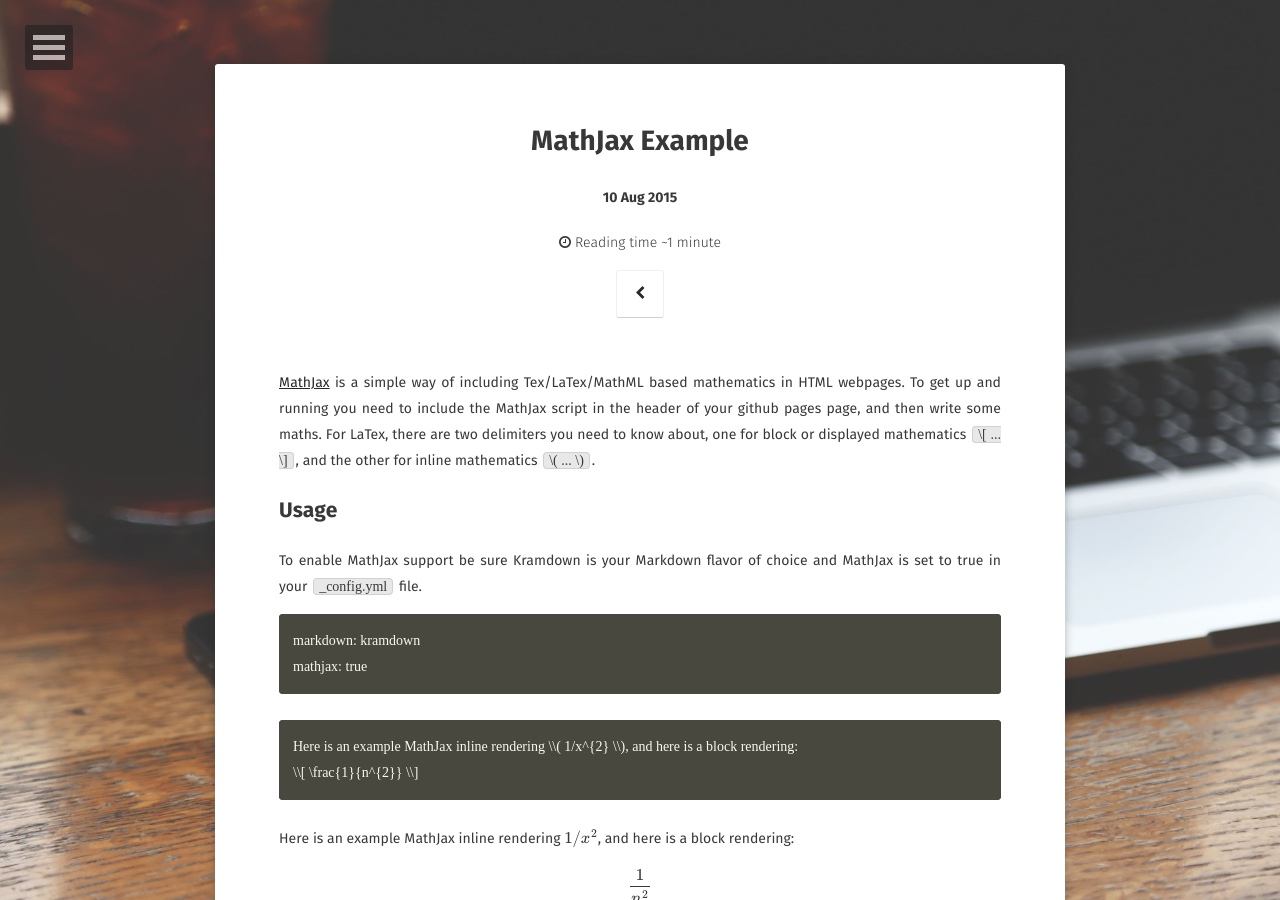
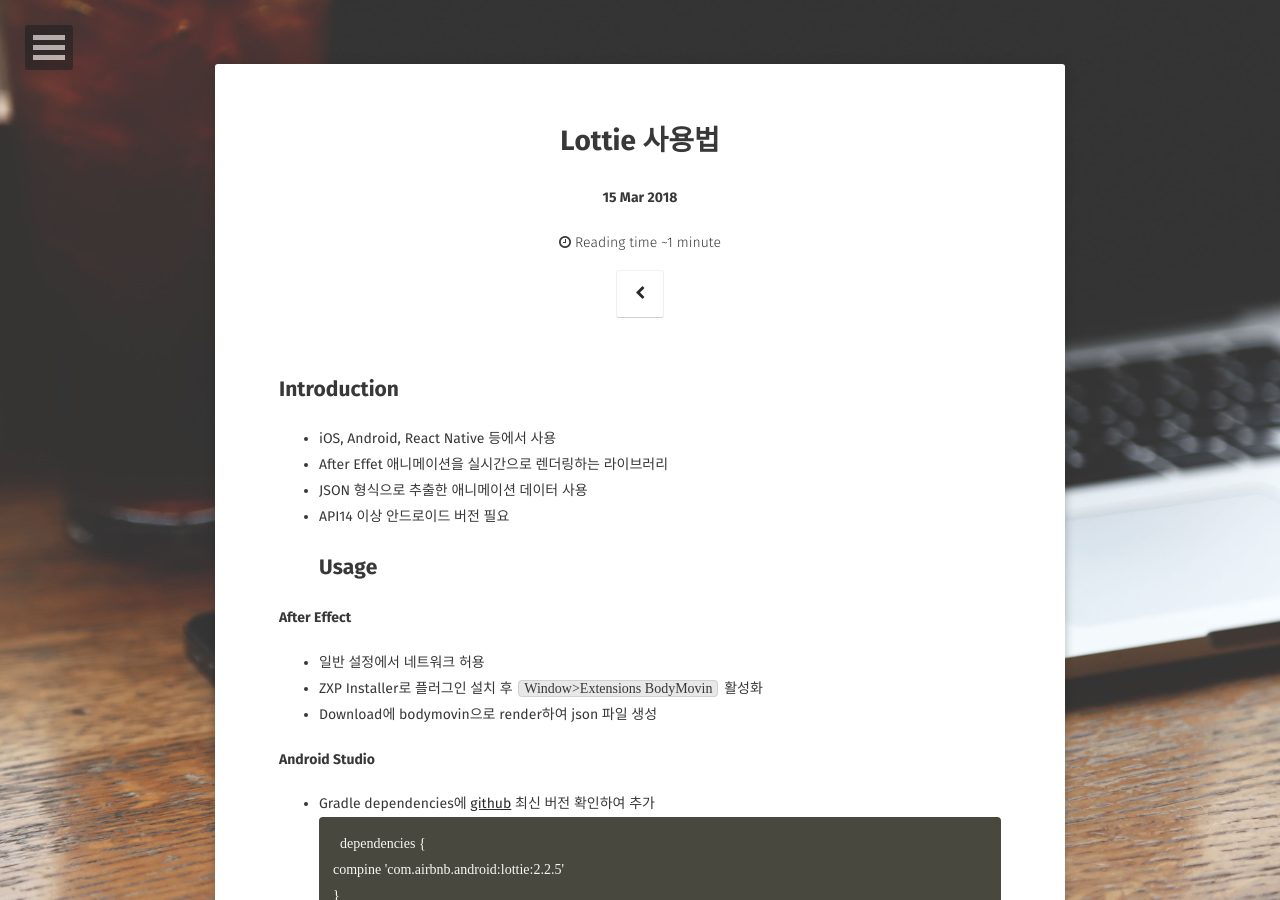
Before and after one commit to yulia0817/yulia0817.github.io, a Jekyll site: the page built from _posts/2015-08-10-mathjax-example.md, in a window 1280 px wide and 900 px high. Built offline with Jekyll 4.4.1, drawn with Linux system fonts in a browser that asks for light colours; some web fonts are replaced; formulas are drawn with MathJax 3; comment, search, counter and statistics services are not loaded; some of the changed text lies outside the part shown.

Commit message:
test posting

```diff
--- a/_posts/2015-08-10-mathjax-example.md
+++ b/_posts/2015-08-10-mathjax-example.md
@@ -1,37 +1,58 @@
 ---
 layout: post
-title:  "MathJax Example"
-date:   2015-08-10
-excerpt: "MathJax Example for Moon Jekyll Theme."
+title:  "Lottie 사용법"
+date:   2018-03-15
+excerpt: "Littie"
 tag:
-- markdown
-- mathjax
-- example
+- Lottie
+- After Effect
+- BodyMovin
 - test
-- jekyll
+- Android
 comments: true
 ---
 
-[MathJax](http://www.mathjax.org/) is a simple way of including Tex/LaTex/MathML based mathematics in HTML webpages. To get up and running you need to include the MathJax script in the header of your github pages page, and then write some maths. For LaTex, there are two delimiters you need to know about, one for block or displayed mathematics `\[ ... \]`, and the other for inline mathematics `\( ... \)`.
-
+## Introduction
+* iOS, Android, React Native 등에서 사용
+* After Effet 애니메이션을 실시간으로 렌더링하는 라이브러리
+* JSON 형식으로 추출한 애니메이션 데이터 사용
+* API14 이상 안드로이드 버전 필요
 ## Usage
 
-To enable MathJax support be sure Kramdown is your Markdown flavor of choice and MathJax is set to true in your `_config.yml` file.
+#### After Effect
+* 일반 설정에서 네트워크 허용
+* ZXP Installer로 플러그인 설치 후 `Window>Extensions BodyMovin` 활성화
+* Download에 bodymovin으로 render하여 json 파일 생성
 
+#### Android Studio
+* Gradle dependencies에 [github](https://github.com/airbnb/lottie-android) 최신 버전 확인하여 추가
 ~~~
-markdown: kramdown
-mathjax: true
+dependencies {
+  compine 'com.airbnb.android:lottie:2.2.5'
+}
+~~~
+* xml
+~~~
+<com.airbnb.lottie.LottieAnimationView
+    android:id="@+id/animation_view"
+    android:layout_width="wrap_content"
+    android:layout_height="wrap_content"
+    app:lottie_autoPlay="true"
+    app:lottie_fileName="---.json" //assets에 추가한 json파일명 적확히 기입
+    app:lottie_loop="true"/>
+~~~
+* JAVA Code
+~~~
+LottieAnimationView animationView = (LottieAnimationView) findViewById(R.id.animation_view);
+animationView.setAnimation("data.json");
+animationView.loop(true);
+animationView.playAnimation();
 ~~~
 
-~~~
-Here is an example MathJax inline rendering \\( 1/x^{2} \\), and here is a block rendering:
-\\[ \frac{1}{n^{2}} \\]
-~~~
-
-Here is an example MathJax inline rendering \\( 1/x^{2} \\), and here is a block rendering:
-\\[ \frac{1}{n^{2}} \\]
-
-The only thing to look out for is the escaping of the backslash when using markdown, so the delimiters become `\\[ ... \\]` and `\\( ... \\)` for inline and block maths respectively.
+<figure>
+	<a href="https://github.com/airbnb/lottie-android/raw/master/gifs/Example2.gif"><img src="https://github.com/airbnb/lottie-android/raw/master/gifs/Example2.gif"></a>
+	<figcaption><a href="https://airbnb.design/lottie/" title="Lottie">Lottie</a>.</figcaption>
+</figure>
 
 
 $$
```
Also changed, not shown: _posts/2016-03-20-markdown-syntax.md (+4 -3 lines).
